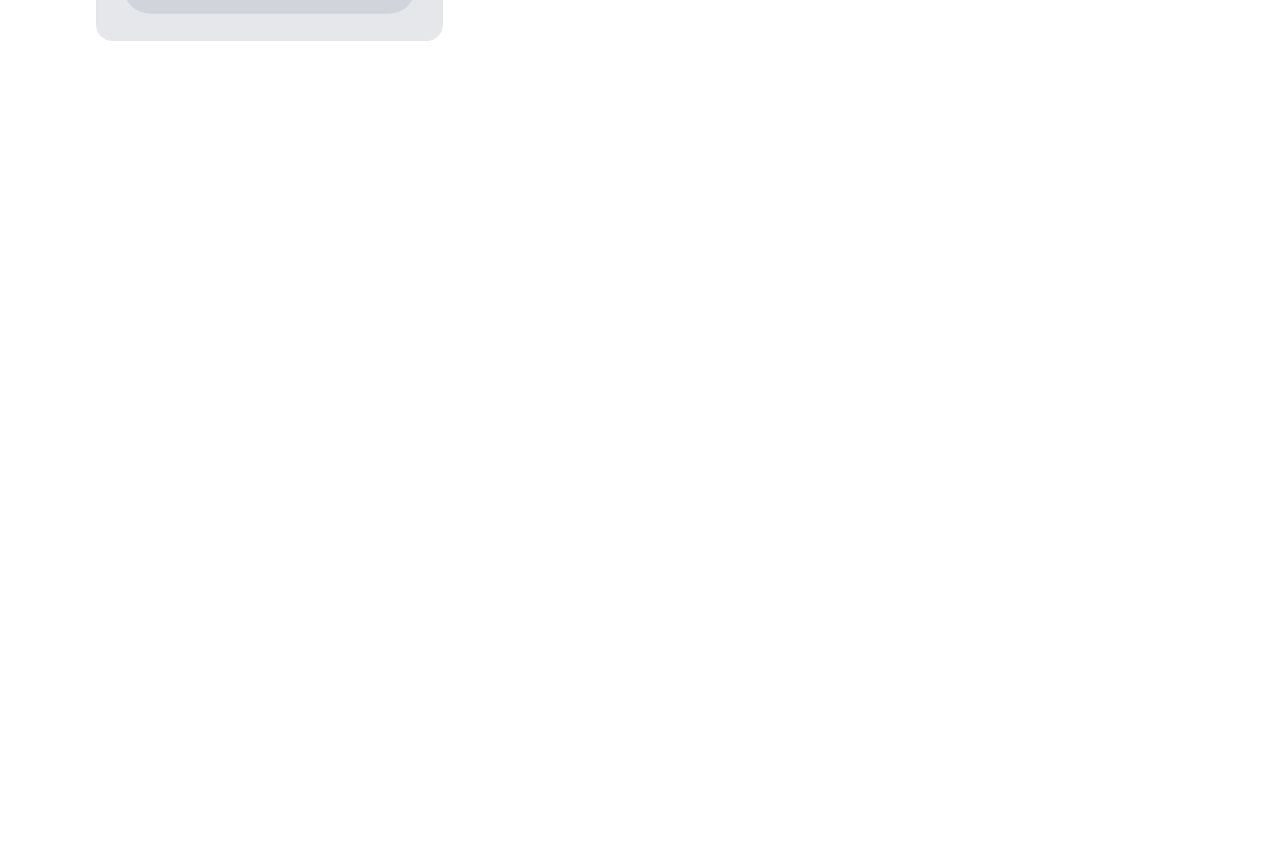
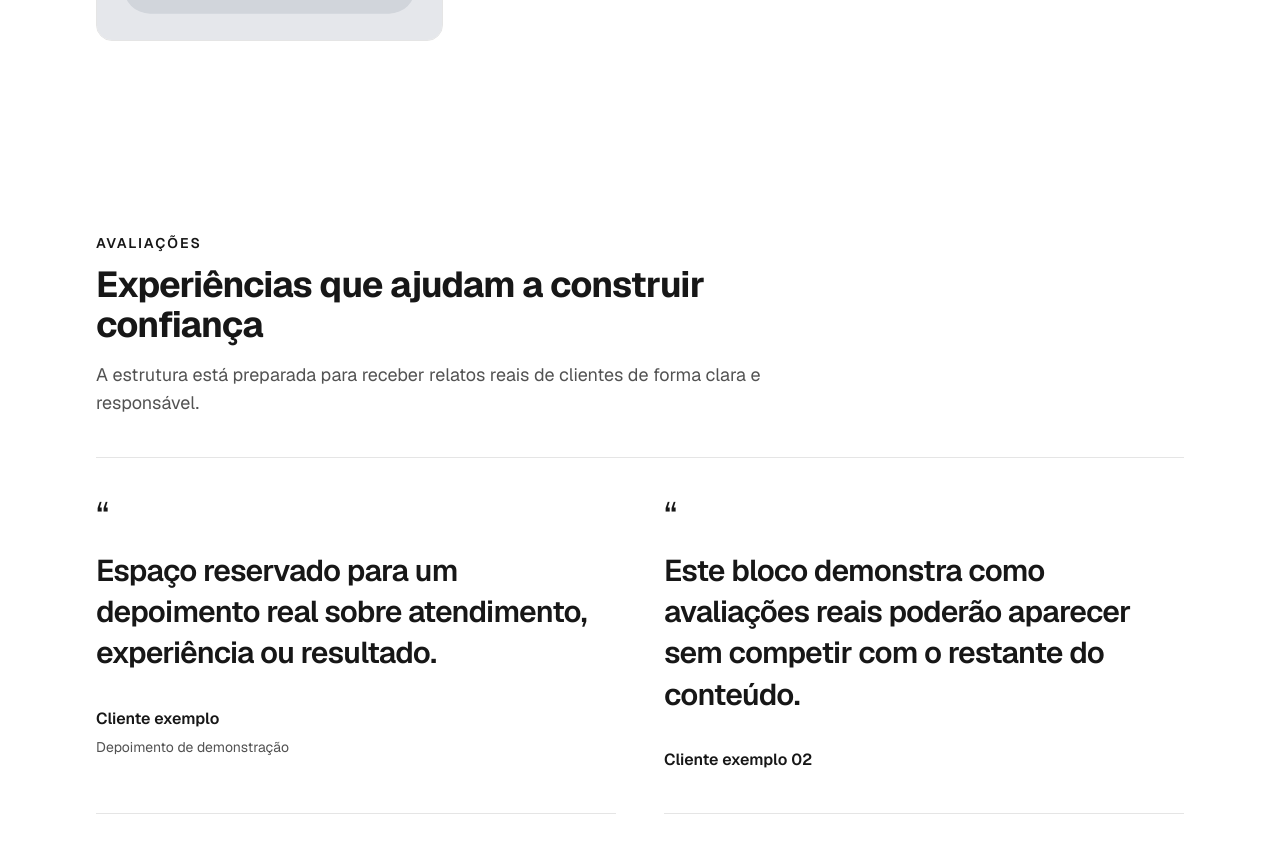
Before and after one commit to MUTANOxB/site-core, a Next.js app: page / in a window 1280 px wide. Shown: the part 3340-4193 px from the top of the page. Before the commit the page ends 3477 px from the top, so only its background shows below. Built offline with nearby package versions, Linux system fonts and the light colour scheme.

Commit message:
feat: add reusable testimonials section

```diff
--- a/src/app/page.tsx
+++ b/src/app/page.tsx
@@ -4,9 +4,11 @@ import { BenefitsSection } from "@/sections/benefits/BenefitsSection";
 import { GallerySection } from "@/sections/gallery/GallerySection";
 import { HeroSection } from "@/sections/hero/HeroSection";
 import { ServicesSection } from "@/sections/services/ServicesSection";
+import { TestimonialsSection } from "@/sections/testimonials/TestimonialsSection";
 import type { BenefitsContent } from "@/types/benefits";
 import type { GalleryContent } from "@/types/gallery";
 import type { ServicesContent } from "@/types/services";
+import type { TestimonialsContent } from "@/types/testimonials";
 
 const servicesContent: ServicesContent = {
   eyebrow: "Serviços",
@@ -91,6 +93,26 @@ const galleryContent: GalleryContent = {
   ],
 };
 
+const testimonialsContent: TestimonialsContent = {
+  eyebrow: "Avaliações",
+  title: "Experiências que ajudam a construir confiança",
+  description:
+    "A estrutura está preparada para receber relatos reais de clientes de forma clara e responsável.",
+  items: [
+    {
+      quote:
+        "Espaço reservado para um depoimento real sobre atendimento, experiência ou resultado.",
+      name: "Cliente exemplo",
+      role: "Depoimento de demonstração",
+    },
+    {
+      quote:
+        "Este bloco demonstra como avaliações reais poderão aparecer sem competir com o restante do conteúdo.",
+      name: "Cliente exemplo 02",
+    },
+  ],
+};
+
 export default function Home() {
   return (
     <main id="main-content" tabIndex={-1}>
@@ -119,6 +141,7 @@ export default function Home() {
       <ServicesSection content={servicesContent} id="servicos" />
       <BenefitsSection content={benefitsContent} id="beneficios" />
       <GallerySection content={galleryContent} id="galeria" />
+      <TestimonialsSection content={testimonialsContent} id="avaliacoes" />
     </main>
   );
 }
--- /dev/null
+++ b/src/sections/testimonials/TestimonialsSection.tsx
@@ -0,0 +1,80 @@
+import { Container } from "@/components/ui/Container";
+import { Section } from "@/components/ui/Section";
+import { SectionTitle } from "@/components/ui/SectionTitle";
+import type { TestimonialsContent } from "@/types/testimonials";
+
+export type TestimonialsSectionProps = {
+  content: TestimonialsContent;
+  id?: string;
+};
+
+export function TestimonialsSection({
+  content,
+  id,
+}: TestimonialsSectionProps) {
+  const { description, eyebrow, items, title } = content;
+  const headingId = id ? `${id}-title` : undefined;
+
+  return (
+    <Section aria-labelledby={headingId} id={id}>
+      <Container>
+        <SectionTitle
+          className="min-w-0 break-words"
+          description={description}
+          eyebrow={eyebrow}
+          headingId={headingId}
+          title={title}
+        />
+
+        {items.length ? (
+          <ul className="mt-10 grid border-t border-border lg:grid-cols-2 lg:gap-x-12">
+            {items.map((item, index) => (
+              <li
+                className="min-w-0 border-b border-border py-8 sm:py-10"
+                key={`${item.name}-${index}`}
+              >
+                <figure className="min-w-0">
+                  <blockquote className="min-w-0">
+                    <span
+                      aria-hidden="true"
+                      className="block font-display text-4xl leading-none text-primary"
+                    >
+                      “
+                    </span>
+
+                    <p className="mt-4 break-words font-display text-2xl font-semibold leading-snug tracking-tight text-text sm:text-3xl">
+                      {item.quote}
+                    </p>
+                  </blockquote>
+
+                  <figcaption className="mt-8 flex min-w-0 flex-col gap-4 sm:flex-row sm:items-start sm:justify-between">
+                    <div className="min-w-0">
+                      <p className="break-words font-semibold text-text">
+                        {item.name}
+                      </p>
+
+                      {item.role ? (
+                        <p className="mt-1 break-words text-sm leading-6 text-muted-text">
+                          {item.role}
+                        </p>
+                      ) : null}
+                    </div>
+
+                    {item.rating !== undefined ? (
+                      <span className="shrink-0 text-sm font-semibold tabular-nums text-muted-text">
+                        <span aria-hidden="true">{item.rating}/5</span>
+                        <span className="sr-only">
+                          Avaliação: {item.rating} de 5
+                        </span>
+                      </span>
+                    ) : null}
+                  </figcaption>
+                </figure>
+              </li>
+            ))}
+          </ul>
+        ) : null}
+      </Container>
+    </Section>
+  );
+}
--- /dev/null
+++ b/src/types/testimonials.ts
@@ -0,0 +1,13 @@
+export type TestimonialItem = {
+  quote: string;
+  name: string;
+  role?: string;
+  rating?: 1 | 2 | 3 | 4 | 5;
+};
+
+export type TestimonialsContent = {
+  eyebrow?: string;
+  title: string;
+  description?: string;
+  items: TestimonialItem[];
+};
```
Also changed, not shown: 1 other file (tests, documents, lock files or other folders).
